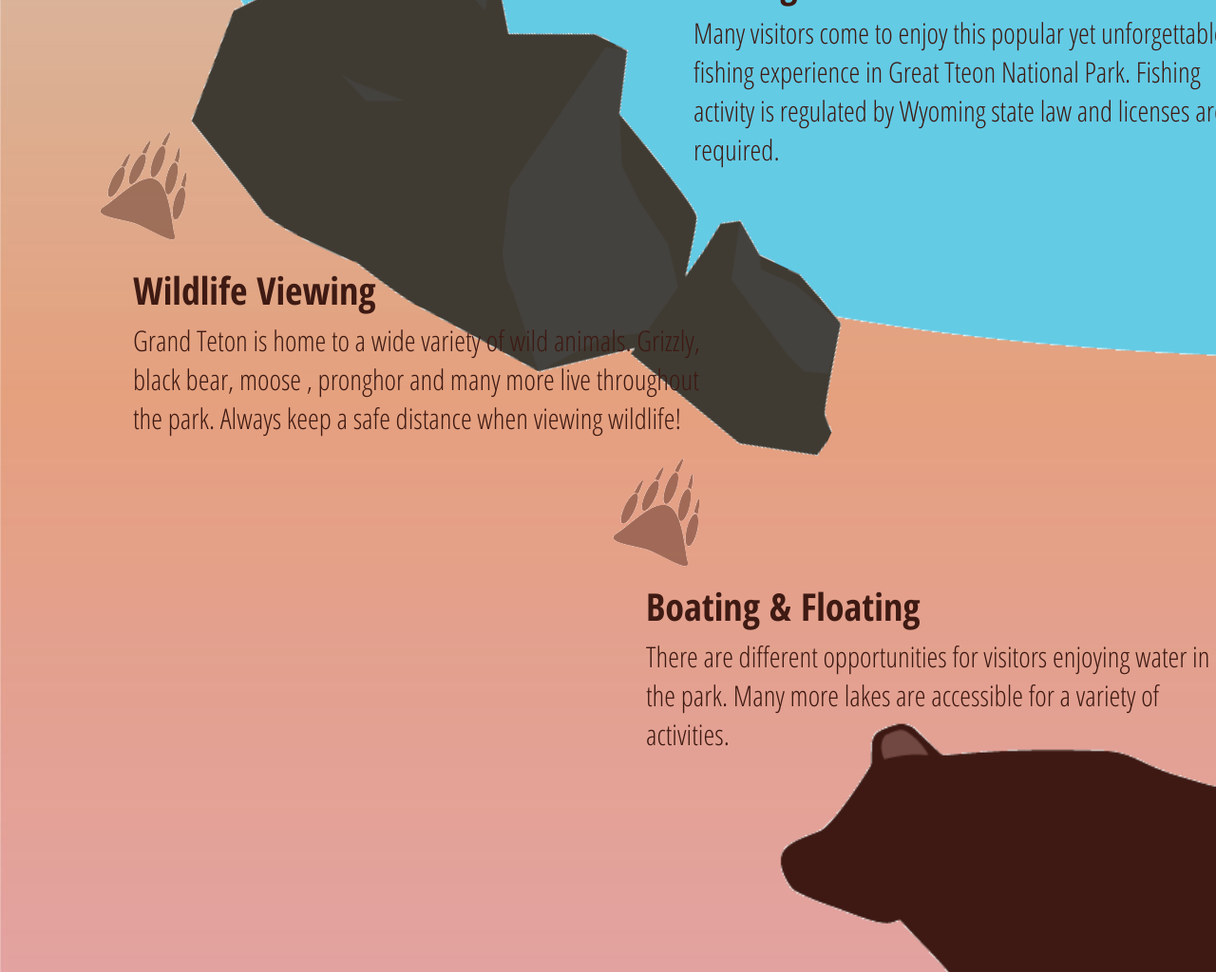
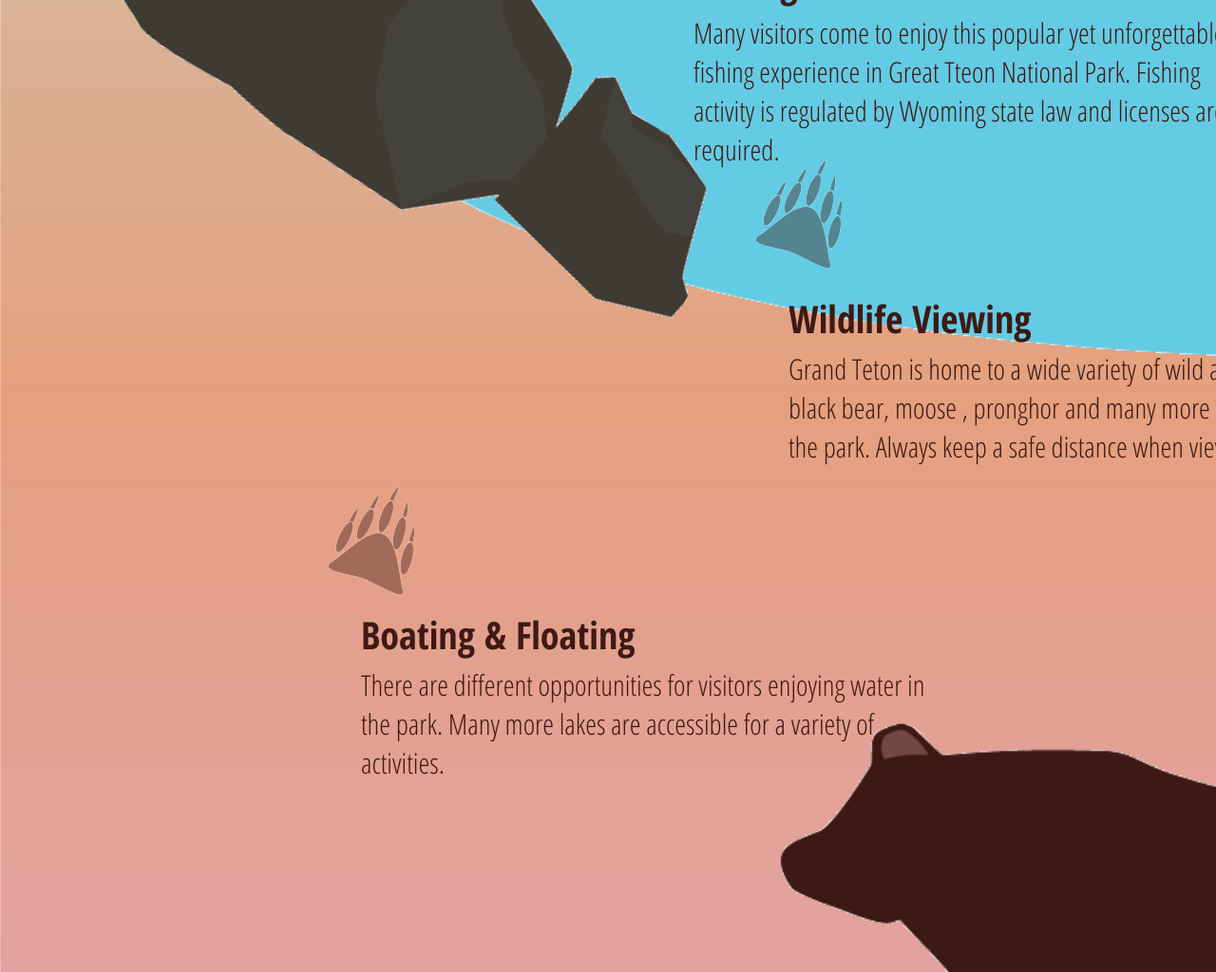
Before and after one commit to ViannKo/DES350, a plain HTML site: page National park website.html in a window 1280 px wide. Shown: the part 2166-3190 px from the top of the page at 95% size. Drawn offline with nearby package versions, Linux system fonts and the light colour scheme; a script that the page names is missing.

Commit message:
Add files via upload

```diff
--- a/National park website.html
+++ b/National park website.html
@@ -161,35 +161,35 @@
 margin-left:650px;}
 
 .titlew{
-margin-top:100px;
-margin-left:60px;
+margin-top:130px;
+margin-left:750px;
 z-index:-30;}
 
 .paraw{
 font-size:30px;
 font-weight:400;
 margin-top:5px;
-margin-left:60px;
+margin-left:750px;
 width:50%;
 z-index:-30;}
 
 .paww{
 z-index:-50;
 opacity: 40%;
-margin-top:120px;
-margin-left:60px;
+margin-top:150px;
+margin-left:750px;
 }
 
 .titleb{
 margin-top:150px;
-margin-left:600px;
+margin-left:300px;
 z-index:-30;}
 
 .parab{
 font-size:30px;
 font-weight:400;
 margin-top:5px;
-margin-left:600px;
+margin-left:300px;
 width:50%;
 z-index:-30;}
 
@@ -197,7 +197,7 @@
 z-index:-50;
 opacity: 40%;
 margin-top:185px;
-margin-left:600px;}
+margin-left:300px;}
 
 .tree{
 position:absolute;
@@ -219,9 +219,9 @@
 .stone{
 z-index:-60;
 position:absolute;
-top:1890px;
-left:240px;
-transform:rotate(25deg);
+top:1725px;
+left:120px;
+transform:rotate(30deg);
 opacity:95;}
 
 .bear{
@@ -304,6 +304,7 @@
 margin-top:200px;
 color:#294749;
 }
+
 </style>
 
 
```
Also changed, not shown: index.html (+1 -1 lines).
